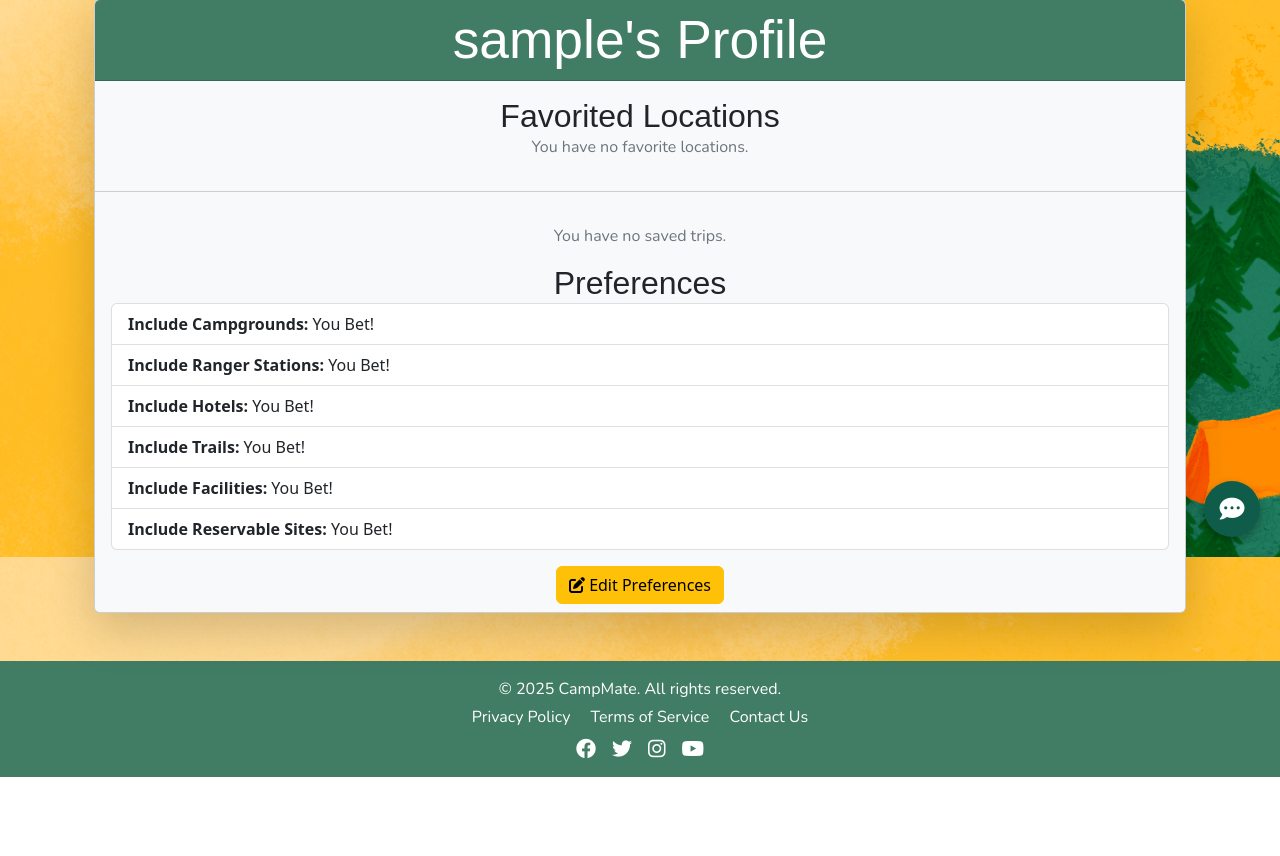
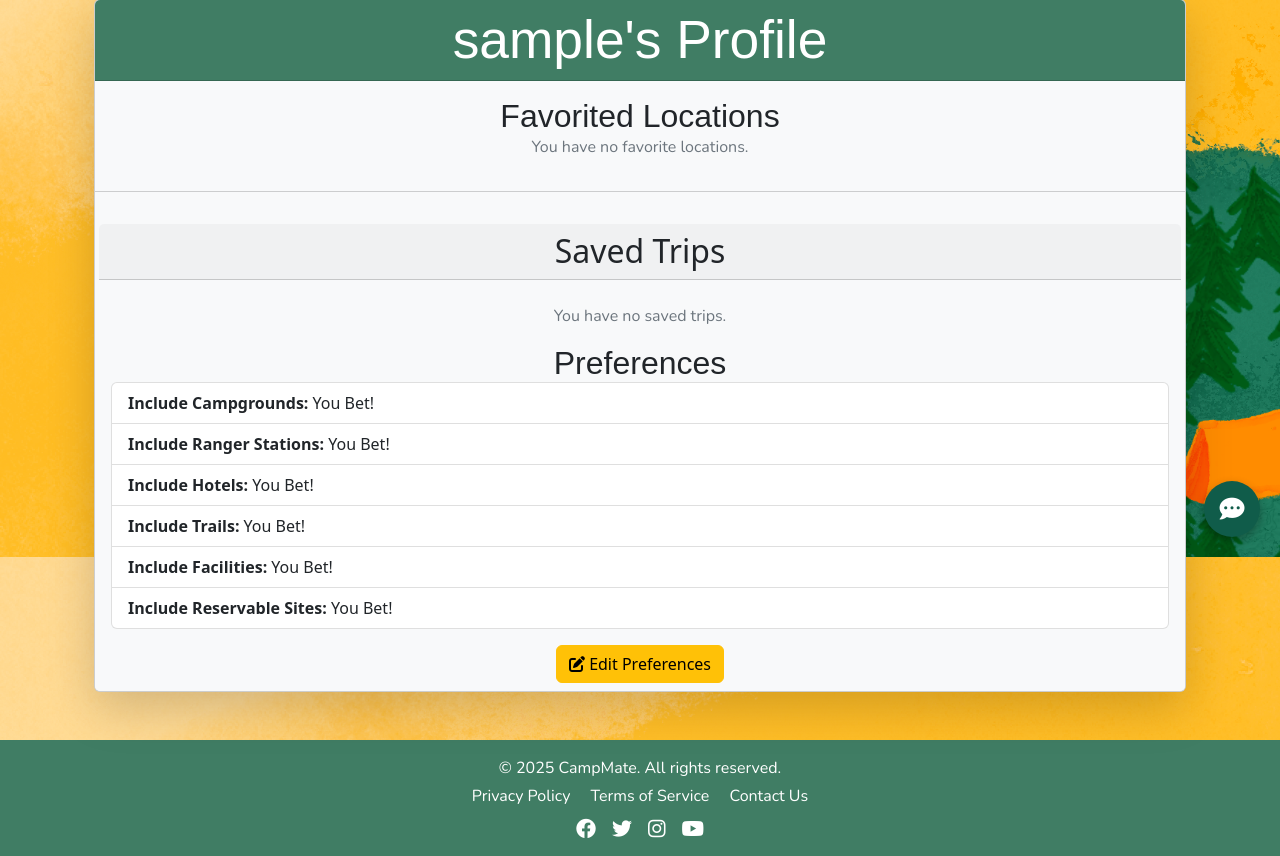
Before and after one commit to UCCS-SP25-CS4300-CS5300-1/Group-5-spring-2025, a Django app: page /profile/ in a window 1280 px wide. Shown: the part 243-1099 px from the top of the page. Before the commit the page ends 1020 px from the top, so only its background shows below. Run offline with Django 4.2, Linux system fonts and the light colour scheme; the visitor is signed in with stand-in values (Sample User, id 1); data comes from the database, SQL or seed files in the repository; data that the repository does not hold is empty; some libraries are stand-ins or nearby versions; some web fonts are replaced.

Commit message:
save trip fix
added save trips to html

```diff
--- a/home/templates/users/profile.html
+++ b/home/templates/users/profile.html
@@ -97,6 +97,7 @@
 
         <!-- Saved Trips -->
         <div class="row mt-4">
+          <h2 class="mb-4 text-center card-header">Saved Trips</h2>
           {% for trip in trips %}
             <div class="col-md-6 col-lg-4 mb-4">
               <div class="card shadow-sm h-100">
```
Also changed, not shown: home/migrations/0006_remove_tripdetails_facility_tripdetails_facility.py (deleted).
